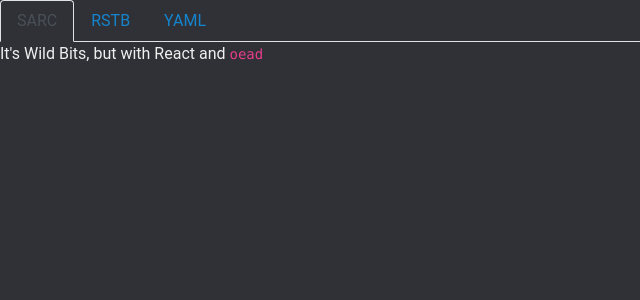
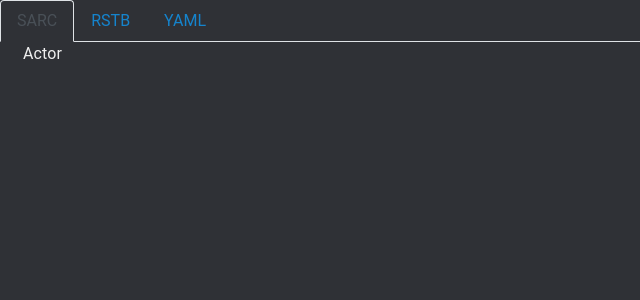
Before and after one commit to NiceneNerd/Wild-Bits, a React app in the folder wildbits/assets/: page / in a window 1280 px wide. Shown: the top 300 px of the page, without its empty margins (0-640 px from the left). Built offline with nearby package versions, Linux system fonts and the light colour scheme.

Commit message:
More basics

```diff
--- a/wildbits/assets/package.json
+++ b/wildbits/assets/package.json
@@ -27,6 +27,8 @@
   },
   "dependencies": {
     "@babel/runtime": "^7.6.2",
+    "@material-ui/core": "^4.9.3",
+    "@material-ui/lab": "^4.0.0-alpha.43",
     "bootstrap": "^4.4.1",
     "node-sass": "^4.13.1",
     "react": "^16.12.0",
--- a/wildbits/assets/src/js/App.jsx
+++ b/wildbits/assets/src/js/App.jsx
@@ -1,14 +1,31 @@
 import React from "react";
 import { Tabs, Tab } from "react-bootstrap";
+import SarcEditor from "./SarcEditor.jsx";
 
 class App extends React.Component {
     render() {
         return (
             <Tabs defaultActiveKey="sarc">
                 <Tab eventKey="sarc" title="SARC">
-          <p>
-            It's Wild Bits, but with React and <code>oead</code>
-          </p>
+                    <SarcEditor
+                        sarc={{
+                            name: "TitleBG.pack",
+                            files: [
+                                {
+                                    name: "Actor",
+                                    files: [
+                                        {
+                                            name: "Pack",
+                                            files: [
+                                                "GameROMPlayer.sbactorpack",
+                                                "Obj_SupportApp_Wind.sbactorpack"
+                                            ]
+                                        }
+                                    ]
+                                }
+                            ]
+                        }}
+                    />
                 </Tab>
                 <Tab eventKey="rstb" title="RSTB">
                     <p>Stuff</p>
--- /dev/null
+++ b/wildbits/assets/src/js/SarcEditor.jsx
@@ -0,0 +1,39 @@
+import React from "react";
+import ListGroup from "react-bootstrap/ListGroup";
+import { TreeView, TreeItem } from "@material-ui/lab";
+
+class SarcEditor extends React.Component {
+    constructor(props) {
+        super(props);
+        this.state = {
+            show_menu: false,
+            menu_x: 0,
+            menu_y: 0,
+            menu_file: ""
+        };
+    }
+
+    render_sarc(sarc) {
+        return (
+            <TreeItem key={sarc.name} nodeId={sarc.name} label={sarc.name}>
+                {sarc.files.map(file =>
+                    file.files ? this.render_sarc(file) : null
+                )}
+            </TreeItem>
+        );
+    }
+
+    render() {
+        return this.props.sarc.files ? (
+            <React.Fragment>
+                <TreeView>
+                    {this.props.sarc.files.map(file => this.render_sarc(file))}
+                </TreeView>
+            </React.Fragment>
+        ) : (
+            <p>No SARC open</p>
+        );
+    }
+}
+
+export default SarcEditor;
```
Lines whose indentation alone changed are shown as unchanged.
